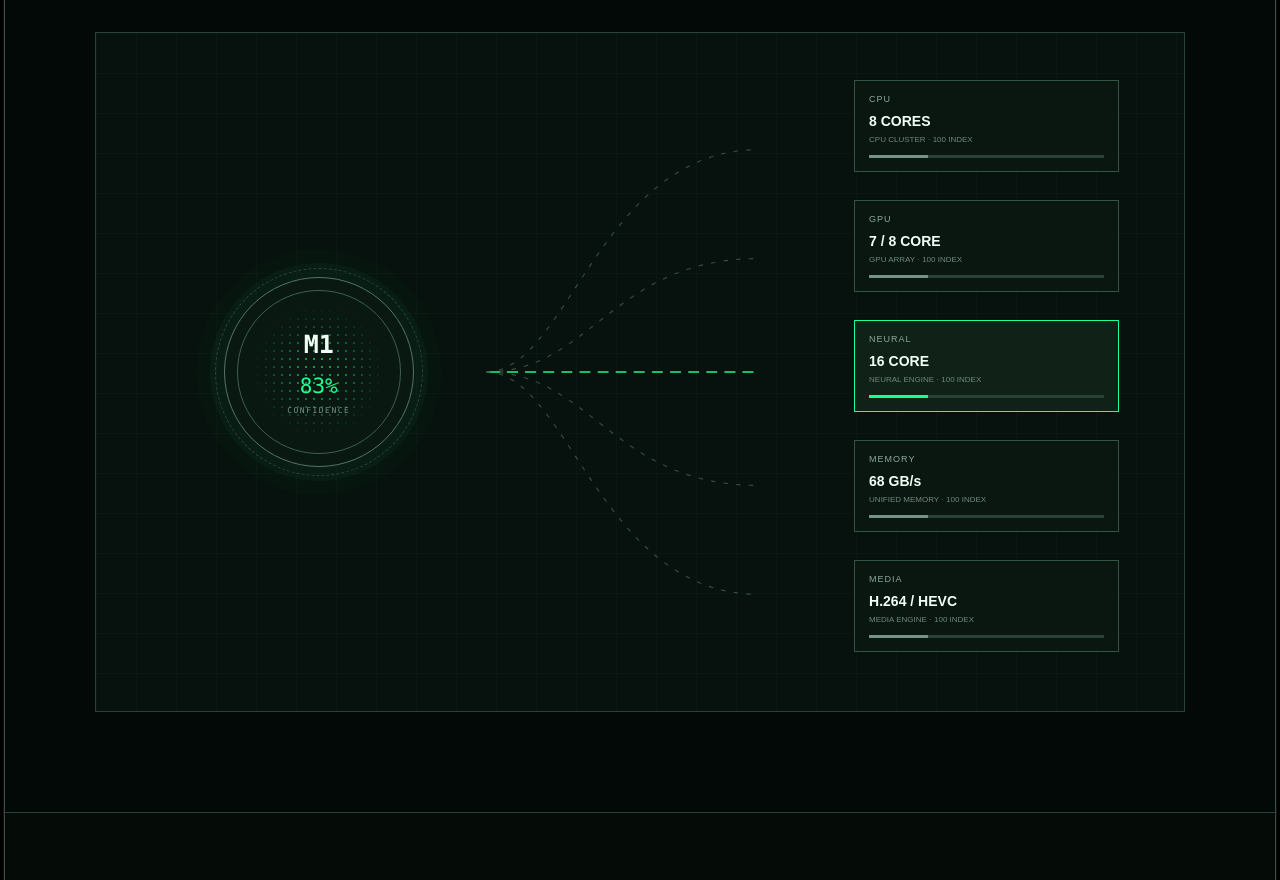
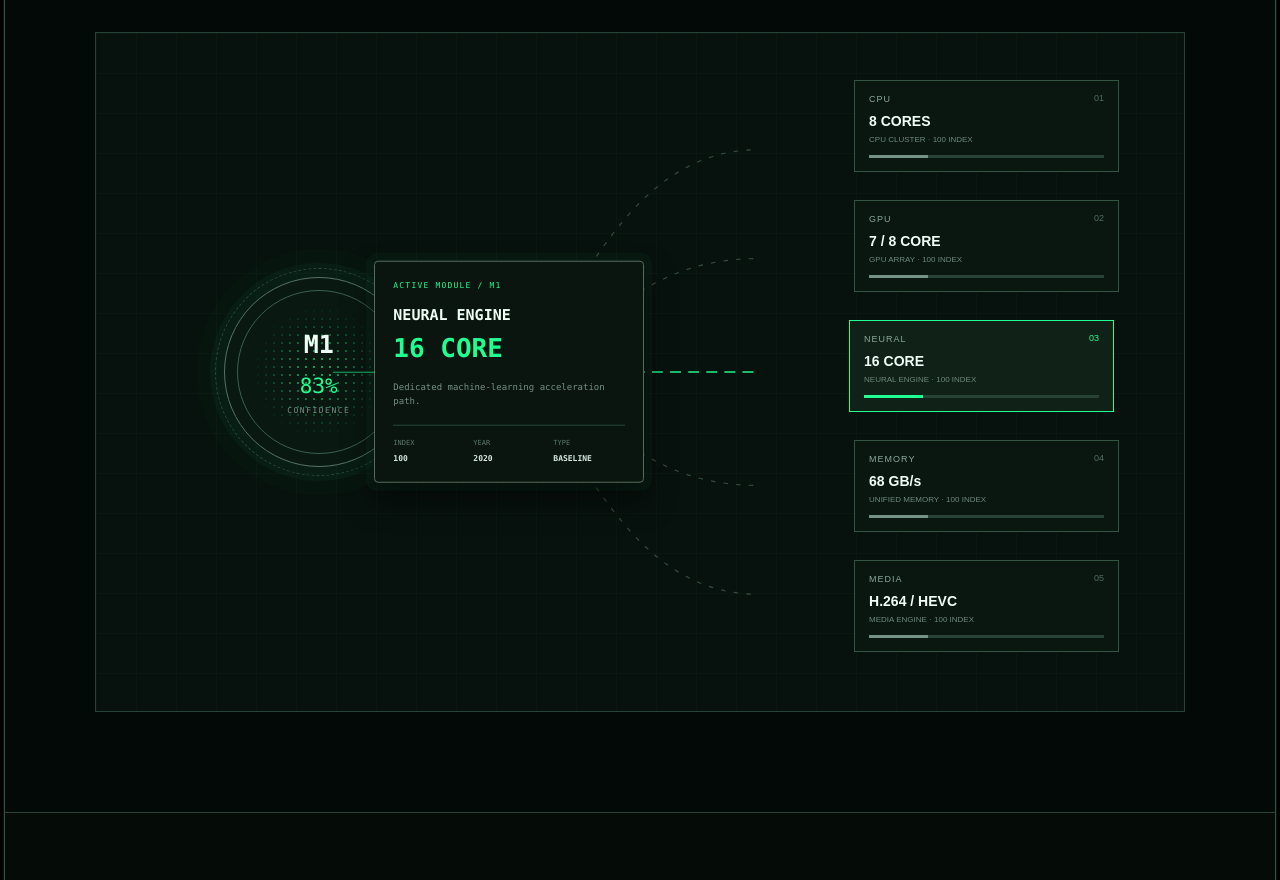
Before and after one commit to dogebi/macsilcon, a website built with Vite: page index.html in a window 1280 px wide. Shown: the part 4205-5085 px from the top of the page. Built offline with nearby package versions, Linux system fonts and the light colour scheme.

Commit message:
map 카드 상세 패널과 trace 효과 추가

```diff
--- a/app.js
+++ b/app.js
@@ -36,14 +36,23 @@ function renderJourney() { $('#journeyTrack').innerHTML = generationChips.map(ch
 function renderCatalog() { $('#chipGrid').innerHTML = chips.map(chip => { const active = selected.includes(chip.name); return `<button class="chip-card ${active ? 'selected' : ''}" data-chip="${chip.name}" type="button" aria-pressed="${active}"><span class="card-order">${active ? `0${selected.indexOf(chip.name) + 1}` : '+'}</span>${chipMarkup(chip, true)}<div class="card-meta"><strong>${chip.name}</strong><span>${chip.type} / ${chip.year}</span></div></button>`; }).join(''); document.querySelectorAll('.chip-card').forEach(card => card.addEventListener('click', () => toggleChip(card.dataset.chip))); }
 function toggleChip(name) { if (selected.includes(name)) { if (selected.length > 1) selected = selected.filter(item => item !== name); } else selected = [selected[1], name]; renderCatalog(); renderCompare(); renderKnowledgeMap(); $('#compare').scrollIntoView({ behavior: 'smooth', block: 'start' }); }
 function renderCompare() { const pair = selected.map(chipByName); $('#leftName').textContent = pair[0].name; $('#rightName').textContent = pair[1].name; $('#compareGrid').innerHTML = pair.map((chip, column) => `<article class="compare-column"><div class="compare-column-head"><span class="live-dot">●</span><div><h3>${chip.name}</h3><small>${chip.type} / ${chip.year}</small></div><b>${column === 0 ? 'TARGET A' : 'TARGET B'}</b></div><div class="compare-modules">${chip.blocks.map(([label, value, score, tone]) => `<div class="compare-module ${tone}"><div><span>${label}</span><strong>${value}</strong></div><small>${score} / REFERENCE INDEX</small><i><b style="width:${Math.min(Number(score) / 4, 100)}%"></b></i></div>`).join('')}</div></article>`).join(''); }
-const mapCategories = [['CPU CLUSTER', 'CPU'], ['GPU ARRAY', 'GPU'], ['NEURAL ENGINE', 'NEURAL'], ['UNIFIED MEMORY', 'MEMORY'], ['MEDIA ENGINE', 'MEDIA']];
+const mapCategories = [
+  ['CPU CLUSTER', 'CPU', 'General compute path and core allocation.'],
+  ['GPU ARRAY', 'GPU', 'Parallel graphics and rendering capacity.'],
+  ['NEURAL ENGINE', 'NEURAL', 'Dedicated machine-learning acceleration path.'],
+  ['UNIFIED MEMORY', 'MEMORY', 'Shared bandwidth available to every module.'],
+  ['MEDIA ENGINE', 'MEDIA', 'Hardware video encode and decode path.'],
+];
 let mapActive = 2;
 function renderKnowledgeMap() {
   const chip = chipByName(selected[0]);
   const average = Math.round(chip.metrics.reduce((sum, value) => sum + value, 0) / chip.metrics.length);
+  const activeCategory = mapCategories[mapActive];
+  const activeBlock = chip.blocks[mapActive];
   $('#mapChipName').textContent = chip.name;
   $('#mapConfidence').textContent = `${Math.min(99, 78 + Math.round(average / 20))}%`;
-  $('#mapCards').innerHTML = mapCategories.map(([label, short], index) => { const block = chip.blocks[index]; const active = index === mapActive; return `<button class="map-card map-card-${index} ${active ? 'active' : ''}" data-map-index="${index}" type="button" aria-pressed="${active}"><span class="map-card-label">${short}</span><strong>${block[1]}</strong><small>${block[0]} · ${block[2]} INDEX</small><i><b style="width:${Math.min(Number(block[2]) / 4, 100)}%"></b></i></button>`; }).join('');
+  $('#mapDetail').innerHTML = `<div class="map-detail-kicker">ACTIVE MODULE / ${chip.name}</div><h3>${activeCategory[0]}</h3><strong>${activeBlock[1]}</strong><p>${activeCategory[2]}</p><div class="map-detail-stats"><span><small>INDEX</small><b>${activeBlock[2]}</b></span><span><small>YEAR</small><b>${chip.year}</b></span><span><small>TYPE</small><b>${chip.type}</b></span></div>`;
+  $('#mapCards').innerHTML = mapCategories.map(([label, short], index) => { const block = chip.blocks[index]; const active = index === mapActive; return `<button class="map-card map-card-${index} ${active ? 'active' : ''}" data-map-index="${index}" type="button" aria-pressed="${active}"><span class="map-card-index">0${index + 1}</span><span class="map-card-label">${short}</span><strong>${block[1]}</strong><small>${block[0]} · ${block[2]} INDEX</small><i><b style="width:${Math.min(Number(block[2]) / 4, 100)}%"></b></i></button>`; }).join('');
   document.querySelectorAll('.map-card').forEach(card => card.addEventListener('click', () => { mapActive = Number(card.dataset.mapIndex); renderKnowledgeMap(); }));
   document.querySelectorAll('.map-wire').forEach((wire, index) => wire.classList.toggle('active', index === mapActive));
 }
--- a/index.html
+++ b/index.html
@@ -45,6 +45,7 @@
             <path class="map-wire" data-map-wire="4" d="M430 340 C520 340 555 585 730 585"></path>
           </svg>
           <div class="map-orb" aria-label="선택 칩 분석 orb"><div class="orb-dots"></div><strong id="mapChipName">M1</strong><span id="mapConfidence">100%</span><small>CONFIDENCE</small></div>
+          <aside class="map-detail" id="mapDetail" aria-live="polite"></aside>
           <div class="map-cards" id="mapCards"></div>
         </div>
       </section>
--- a/styles.css
+++ b/styles.css
@@ -51,8 +51,9 @@ body:before { content:""; position:fixed; inset:0; z-index:30; pointer-events:no
 .map-wires { position:absolute; inset:0; width:100%; height:100%; pointer-events:none; }.map-wire { fill:none; stroke:#456653; stroke-width:1.25; stroke-dasharray:5 9; opacity:.72; }.map-wire.active { stroke:var(--green); stroke-width:2.4; stroke-dasharray:12 8; animation:map-trace 1.4s linear infinite; }
 @keyframes map-trace { to { stroke-dashoffset:-40; } }
 .map-orb { position:absolute; left:20.5%; top:50%; width:190px; height:190px; transform:translate(-50%,-50%); display:flex; flex-direction:column; align-items:center; justify-content:center; border:1px solid #557563; border-radius:50%; background:#091811; box-shadow:0 0 0 14px #20ff9109,0 0 0 28px #20ff9104; text-align:center; }.map-orb:before,.map-orb:after { content:""; position:absolute; border:1px solid #3d604c; border-radius:50%; }.map-orb:before { inset:12px; }.map-orb:after { inset:-10px; border-style:dashed; opacity:.65; }.orb-dots { position:absolute; inset:29px; border-radius:50%; opacity:.58; background-image:radial-gradient(circle,var(--green) 1.1px,transparent 1.5px); background-size:8px 8px; mask-image:radial-gradient(circle,#000 12%,transparent 72%); }.map-orb strong,.map-orb span,.map-orb small { position:relative; z-index:1; }.map-orb strong { color:#effff5; font-size:25px; }.map-orb span { margin-top:8px; color:var(--green); font-size:21px; }.map-orb small { margin-top:3px; color:#769187; font-size:8px; letter-spacing:1.5px; }
-.map-cards { position:absolute; inset:0; }.map-card { position:absolute; right:6%; width:265px; min-height:92px; padding:13px 14px; border:1px solid #345442; background:#0a1710; color:var(--ink); text-align:left; cursor:pointer; transition:border-color .16s ease,background-color .16s ease; }.map-card:hover,.map-card.active { border-color:var(--green); background:#102117; }.map-card-0 { top:47px; }.map-card-1 { top:167px; }.map-card-2 { top:287px; }.map-card-3 { top:407px; }.map-card-4 { top:527px; }.map-card-label { display:block; color:#8aa899; font-size:9px; letter-spacing:1px; }.map-card strong { display:block; margin-top:9px; color:#effff5; font-size:14px; }.map-card small { display:block; margin-top:6px; color:#6d897b; font-size:8px; }.map-card i { display:block; height:3px; margin-top:11px; background:#294237; }.map-card i b { display:block; height:100%; background:#769187; }.map-card.active i b { background:var(--green); }
-@media(max-width:900px) { .knowledge-map-head { display:block; }.knowledge-map-head p { margin-top:25px; }.knowledge-map-widget { min-height:720px; }.map-orb { left:50%; top:115px; width:150px; height:150px; }.map-cards { inset:230px 14px 14px; display:grid; grid-template-columns:repeat(2,minmax(0,1fr)); gap:8px; }.map-card,.map-card-0,.map-card-1,.map-card-2,.map-card-3,.map-card-4 { position:relative; inset:auto; right:auto; top:auto; width:auto; min-height:92px; }.map-card-4 { grid-column:1 / -1; }.map-wires { opacity:.35; transform:translateY(-70px) scale(.9); transform-origin:top center; } }
+.map-cards { position:absolute; inset:0; }.map-card { position:absolute; right:6%; width:265px; min-height:92px; padding:13px 14px; border:1px solid #345442; background:#0a1710; color:var(--ink); text-align:left; cursor:pointer; transition:border-color .16s ease,background-color .16s ease,transform .16s ease; }.map-card:hover,.map-card.active { border-color:var(--green); background:#102117; transform:translateX(-5px); }.map-card-0 { top:47px; }.map-card-1 { top:167px; }.map-card-2 { top:287px; }.map-card-3 { top:407px; }.map-card-4 { top:527px; }.map-card-index { position:absolute; top:12px; right:14px; color:#536f60; font-size:9px; }.map-card.active .map-card-index { color:var(--green); }.map-card-label { display:block; color:#8aa899; font-size:9px; letter-spacing:1px; }.map-card strong { display:block; margin-top:9px; color:#effff5; font-size:14px; }.map-card small { display:block; margin-top:6px; color:#6d897b; font-size:8px; }.map-card i { display:block; height:3px; margin-top:11px; background:#294237; }.map-card i b { display:block; height:100%; background:#769187; }.map-card.active i b { background:var(--green); }
+.map-detail { position:absolute; left:38%; top:50%; width:270px; min-height:190px; transform:translate(-50%,-50%); padding:18px; border:1px solid #536d5d; border-radius:4px; background:#09150e; box-shadow:0 0 0 8px #20ff9108,0 16px 30px #0008; }.map-detail:before { content:""; position:absolute; top:50%; left:-42px; width:42px; border-top:1px solid var(--green); opacity:.65; }.map-detail-kicker { color:var(--green); font-size:8px; letter-spacing:1.2px; }.map-detail h3 { margin:14px 0 3px; color:#effff5; font-size:15px; }.map-detail>strong { color:var(--green); font-size:26px; }.map-detail p { margin:12px 0 17px; color:#769187; font-size:9px; line-height:1.6; }.map-detail-stats { display:grid; grid-template-columns:repeat(3,1fr); gap:8px; padding-top:12px; border-top:1px solid #294237; }.map-detail-stats span { display:flex; flex-direction:column; gap:4px; min-width:0; }.map-detail-stats small { color:#5d786b; font-size:7px; }.map-detail-stats b { overflow:hidden; color:#d9ebe1; font-size:8px; text-overflow:ellipsis; white-space:nowrap; }
+@media(max-width:900px) { .knowledge-map-head { display:block; }.knowledge-map-head p { margin-top:25px; }.knowledge-map-widget { min-height:720px; }.map-orb { left:50%; top:115px; width:150px; height:150px; }.map-detail { left:50%; top:300px; width:min(270px,calc(100% - 28px)); }.map-detail:before { display:none; }.map-cards { inset:500px 14px 14px; display:grid; grid-template-columns:repeat(2,minmax(0,1fr)); gap:8px; }.map-card,.map-card-0,.map-card-1,.map-card-2,.map-card-3,.map-card-4 { position:relative; inset:auto; right:auto; top:auto; width:auto; min-height:92px; }.map-card-4 { grid-column:1 / -1; }.map-wires { opacity:.35; transform:translateY(-70px) scale(.9); transform-origin:top center; } }
 
 /* 이미지와 모듈 박스가 같은 행 높이를 공유하도록 정렬한다. */
 .generation-scene { align-items:stretch; }
```
Also changed, not shown: checklist.md (added, +7 -0 lines), context-notes.md (added, +7 -0 lines).
